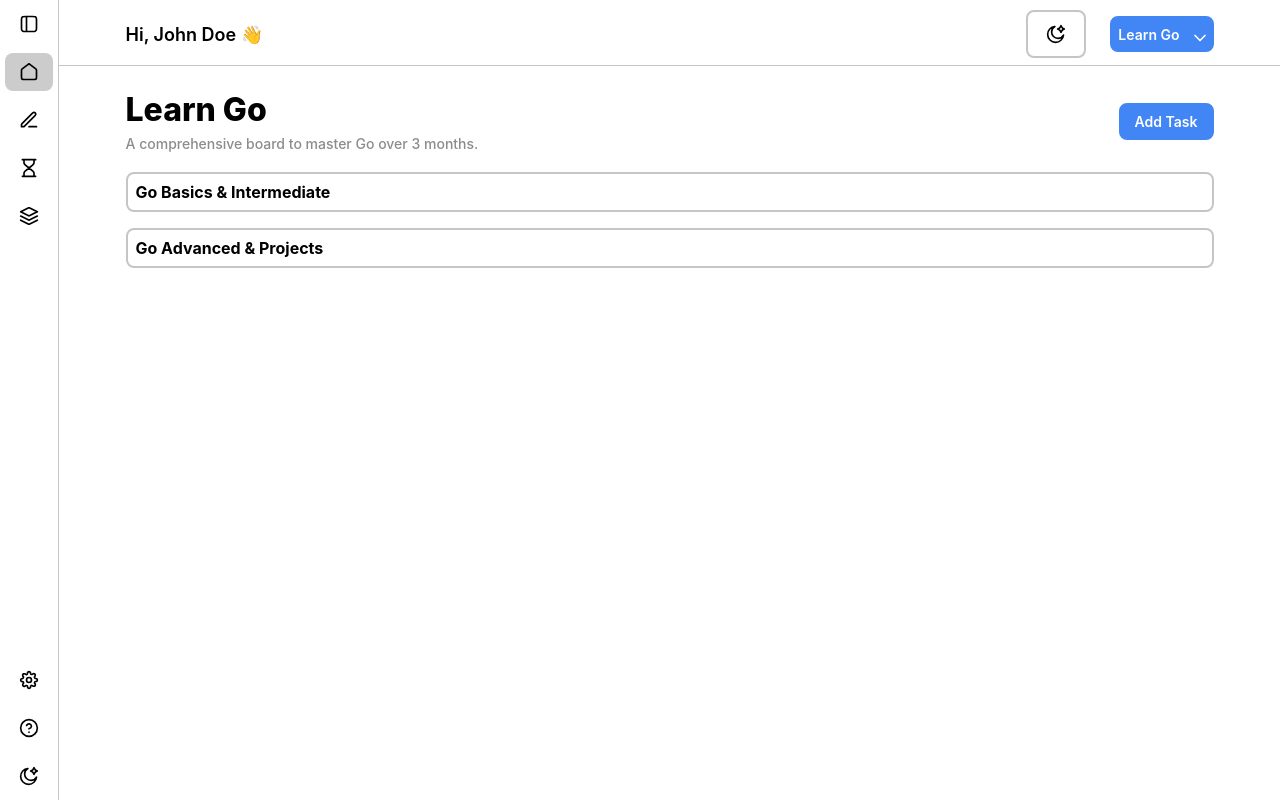
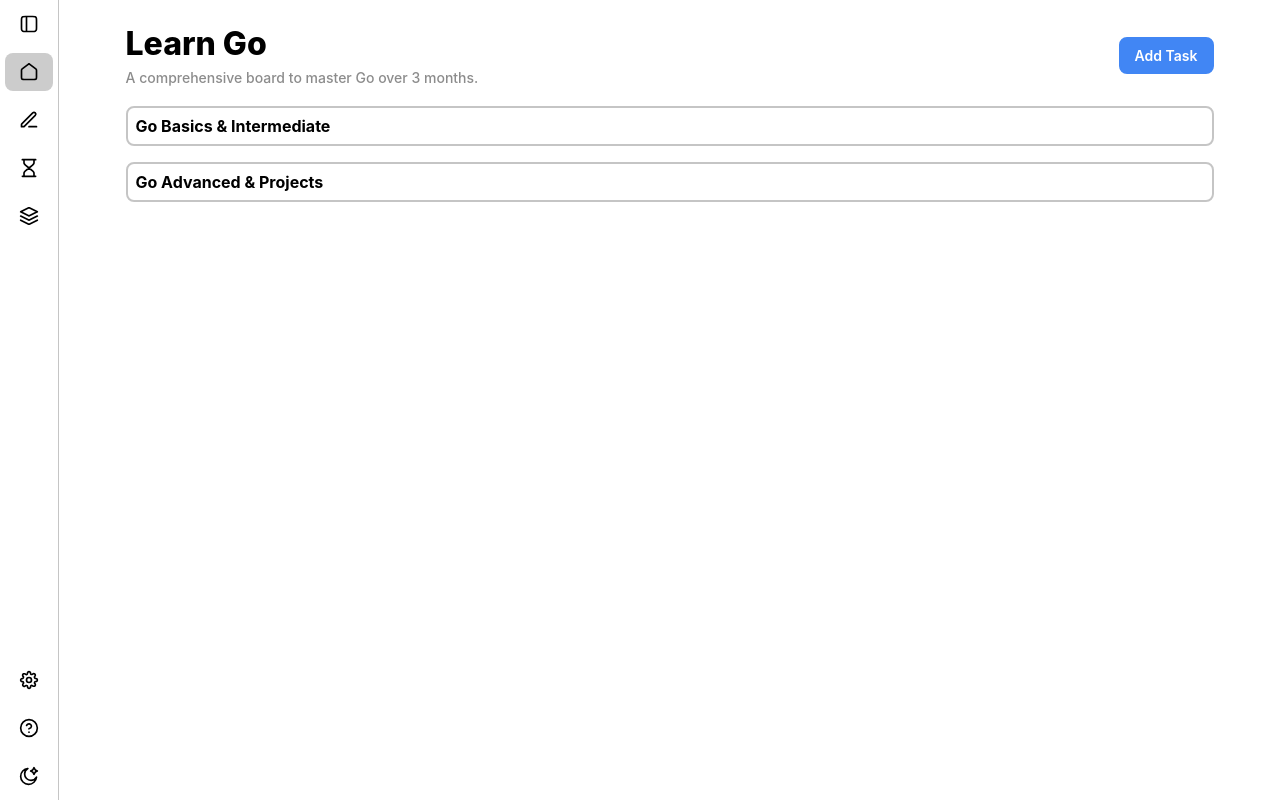
Before and after one commit to Divyue30597/kanban, a React (Vite) app: page / in a window 1280 px wide. Built offline with nearby package versions, Linux system fonts and the light colour scheme; grey boxes are pictures that could not be loaded; a web font is replaced by a local one.

Commit message:
removed topNav

```diff
--- a/src/App.tsx
+++ b/src/App.tsx
@@ -1,7 +1,6 @@
 import { Route, Routes, useNavigate } from 'react-router';
 import styles from './app.module.scss';
 import LeftNav from './components/LeftNav';
-import TopNav from './components/TopNav';
 import Home from './modules/Home';
 import Settings from './modules/Settings';
 import Profile from './modules/Profile';
@@ -89,7 +88,6 @@ function App() {
 		<div className={styles.app}>
 			<LeftNav />
 			<main className={styles.mainContent}>
-				<TopNav />
 				<Routes>
 					<Route index path="/" element={<Home />} />
 					<Route path="/notes" element={<Notes />} />
--- a/src/components/ListItem/index.tsx
+++ b/src/components/ListItem/index.tsx
@@ -55,7 +55,7 @@ function ListItem(props: ListItemProps) {
 	return (
 		<li title={item.title} onMouseOver={handleMouseOver} onMouseLeave={handleMouseLeave} {...rest}>
 			{item.type === 'dropdown' && (
-				<button className={styles.btn} type="button" title={item.title + ' board'} onClick={item.onClick}>
+				<div className={styles.btn} aria-label="button" title={item.title + ' board'} onClick={item.onClick}>
 					{item.icon}
 					{shouldRender && (
 						<div className={`${styles.titleContainer} ${shouldShow ? styles.expanded : styles.collapsed}`}>
@@ -67,7 +67,7 @@ function ListItem(props: ListItemProps) {
 							</button>
 						</div>
 					)}
-				</button>
+				</div>
 			)}
 
 			{isActive && <DropdownChildren boards={boards} />}
```
